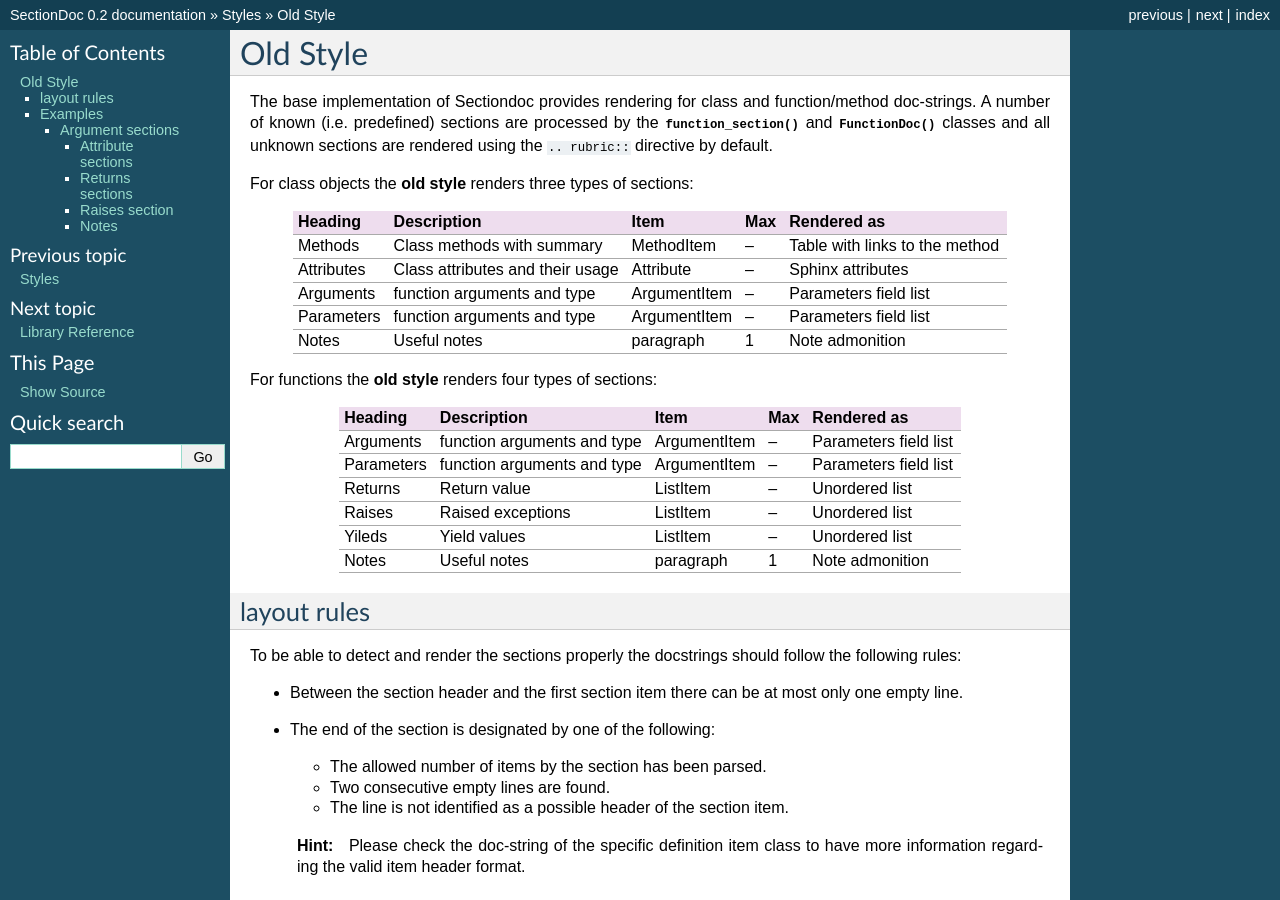
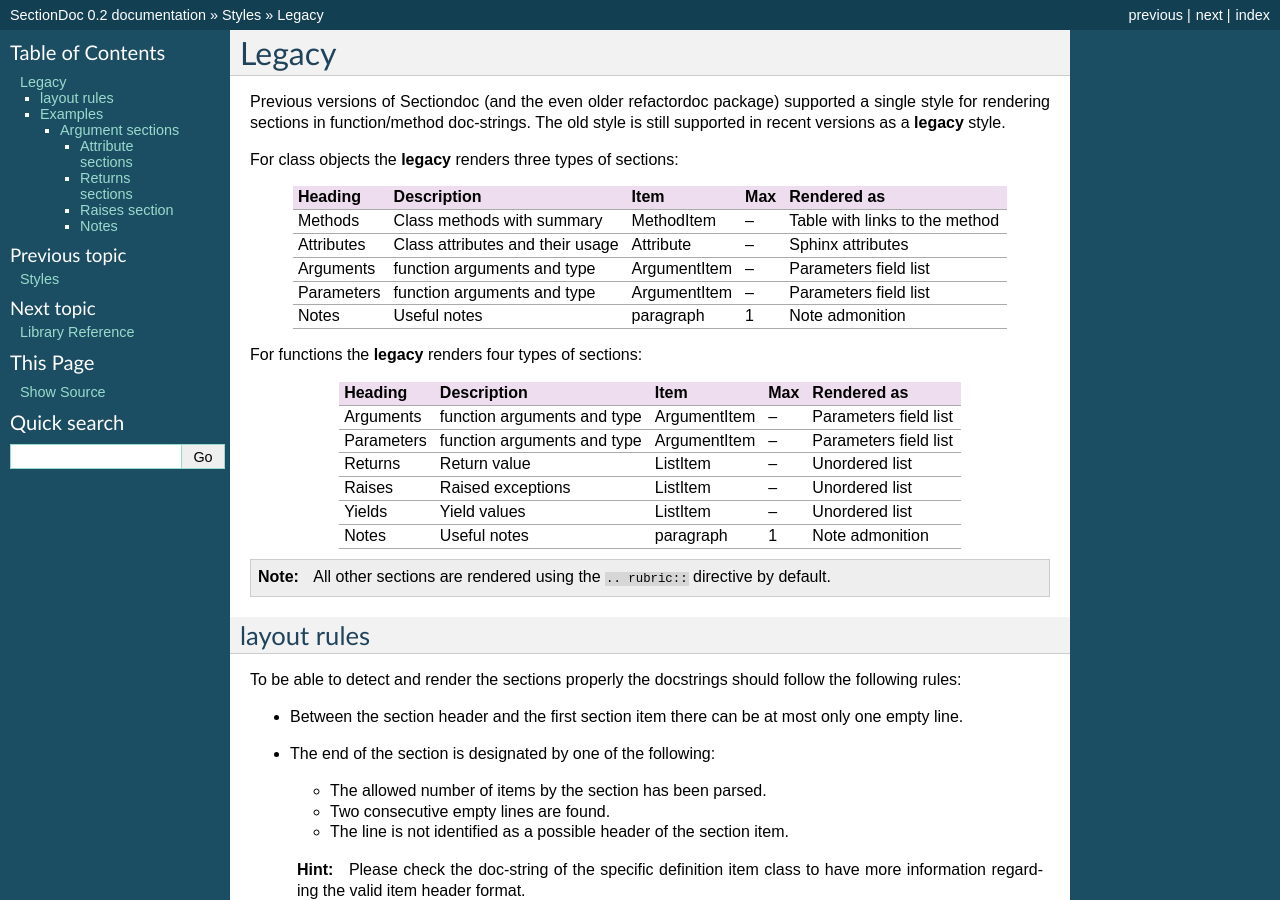
Before and after one commit to enthought/redocstring, a Sphinx documentation site: the page built from docs/source/legacy_style.rst, in a window 1280 px wide and 900 px high. Built offline with Sphinx 7.4.7, drawn with Linux system fonts in a browser that asks for light colours.

Commit message:
update documentation

```diff
--- a/docs/source/old_style.rst
+++ b/docs/source/legacy_style.rst
@@ -1,13 +1,12 @@
-Old Style
-#########
+Legacy
+######
 
-The base implementation of Sectiondoc provides rendering for class and
-function/method doc-strings. A number of known (i.e. predefined) sections are
-processed by the :func:`~.function_section` and :func:`~FunctionDoc` classes
-and all unknown sections are rendered using the ``.. rubric::`` directive by
-default.
+Previous versions of Sectiondoc (and the even older refactordoc
+package) supported a single style for rendering sections in
+function/method doc-strings. The old style is still supported in
+recent versions as a **legacy** style.
 
-For class objects the **old style** renders three types of sections:
+For class objects the **legacy** renders three types of sections:
 
 ========== ================================ ============ === =====================
 Heading    Description                      Item         Max Rendered as
@@ -20,7 +19,7 @@ Parameters function arguments and type      ArgumentItem --  Parameters field li
 Notes      Useful notes                     paragraph    1   Note admonition
 ========== ================================ ============ === =====================
 
-For functions the **old style** renders four types of sections:
+For functions the **legacy** renders four types of sections:
 
 ========== =========================== ============ === =====================
 Heading    Description                 Item         Max Rendered as
@@ -29,10 +28,13 @@ Arguments  function arguments and type ArgumentItem --  Parameters field list
 Parameters function arguments and type ArgumentItem --  Parameters field list
 Returns    Return value                ListItem     --  Unordered list
 Raises     Raised exceptions           ListItem     --  Unordered list
-Yileds     Yield values                ListItem     --  Unordered list
+Yields     Yield values                ListItem     --  Unordered list
 Notes      Useful notes                paragraph    1   Note admonition
 ========== =========================== ============ === =====================
 
+.. note::
+   All other sections are rendered using the ``.. rubric::`` directive by
+   default.
 
 layout rules
 ************
--- a/docs/source/styles.rst
+++ b/docs/source/styles.rst
@@ -1,26 +1,25 @@
 Styles
 ------
 
-SectionDoc comes with a number of predefined rendering styles
-
+SectionDoc comes with the following predefined rendering styles
 
 .. toctree::
     :maxdepth: 1
 
-    old_style
+    legacy_style
 
 .. note::
 
-  The default rendering style is currently :mod:`~.old_style`
+  The default rendering style is currently :mod:`~.legacy`
 
 
 Extending
 ---------
 
-Custom styles can be created by instanciating a :class:`~.Style`
-to map a :class:`~.DocRender` factory for each type of object sent
-by autodoc. For example adding the following functions in you
-conf.py defines a rendering style for functions and methods::
+Custom styles can be created by instanciating a :class:`~.Style` to
+map a :class:`~.DocRender` factory for each type of object rendered by
+autodoc. For example adding the following functions in you conf.py
+defines a rendering style for functions and methods::
 
   def function_section(lines):
     return DocRender(
@@ -45,8 +44,8 @@ Specifically the :class:`~.Style` instance will map the ``function``
 and ``method`` docstrings to the dostring rendering funtion
 ``function_section``. The :class:`~DocRender` will then detect the
 sections ``Returns, Arguments, Parameters, Raises, Yields, Notes`` and
-use the mapped combination of section rendering function, Item descreption
-and item rendering type to render the detected section inplace.
+use the mapped combination of section rendering function, Item description
+and item rendering type to render the detected section in-place.
 
 The rendering styles can be further extented by implemeting new Item,
 Renderer instances or section rendering functions.
```
